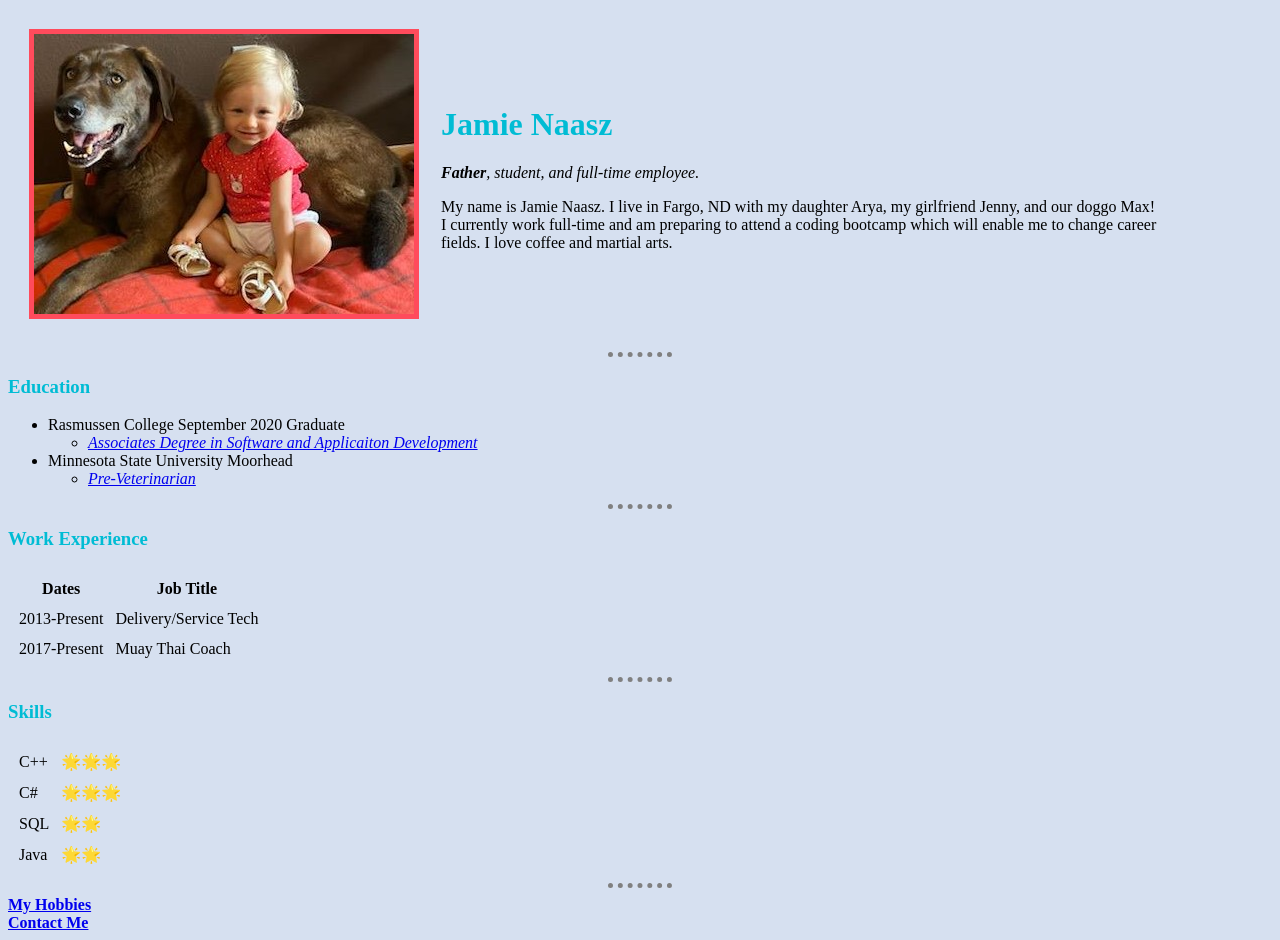
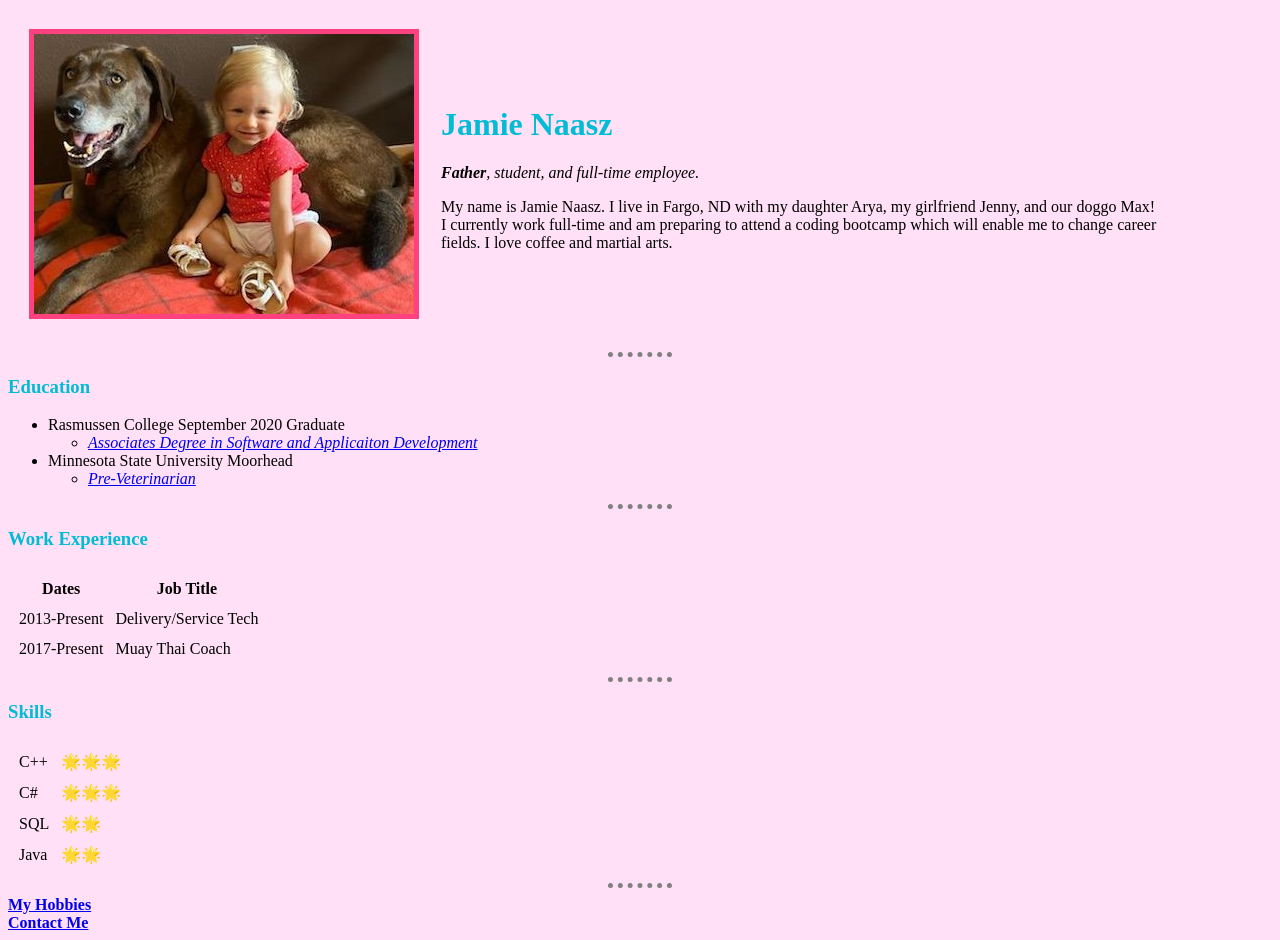
Before and after one commit to naaszja/cv, a plain HTML site: page index.html in a window 1280 px wide. Drawn offline with Linux system fonts and the light colour scheme.

Commit message:
Add files via upload

```diff
--- a/css/styles.css
+++ b/css/styles.css
@@ -1,5 +1,5 @@
 body {
-  background-color: #d6e0f0;
+  background-color: #ffe0f7;
   }
 
 hr {
@@ -19,5 +19,5 @@ hr {
   }
 
 .welcome img {
-  border: 5px solid #ff4b5c;
+  border: 5px solid #ff427f;
 }
```
